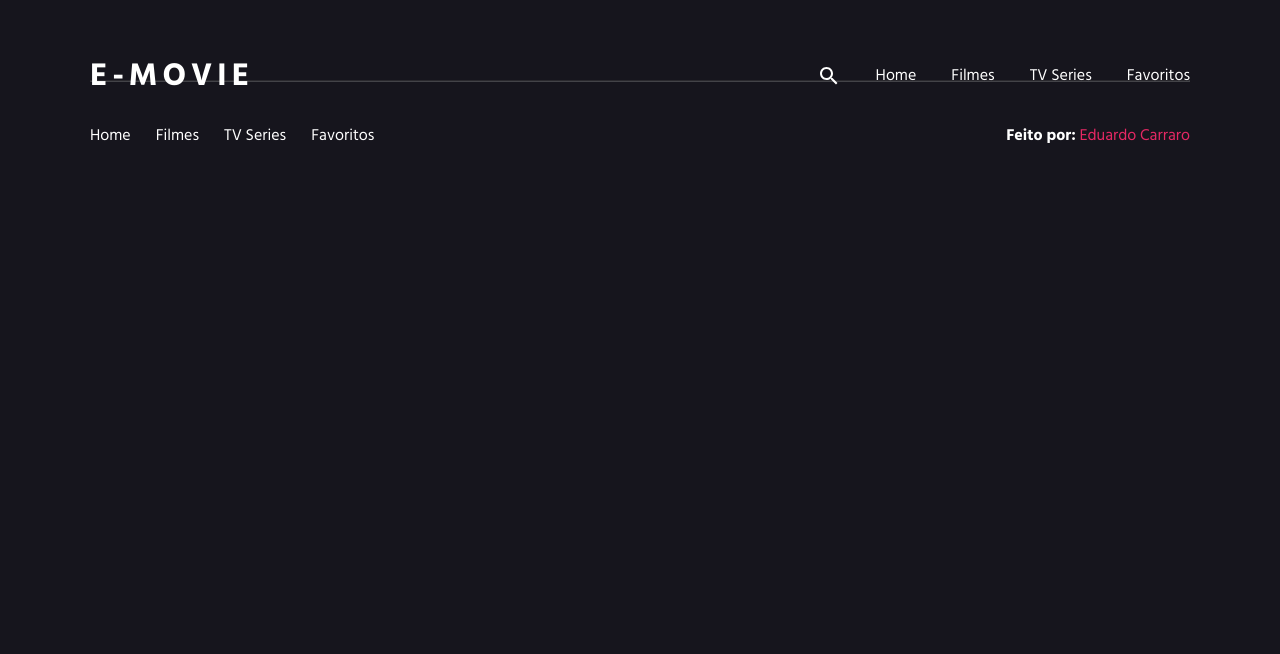
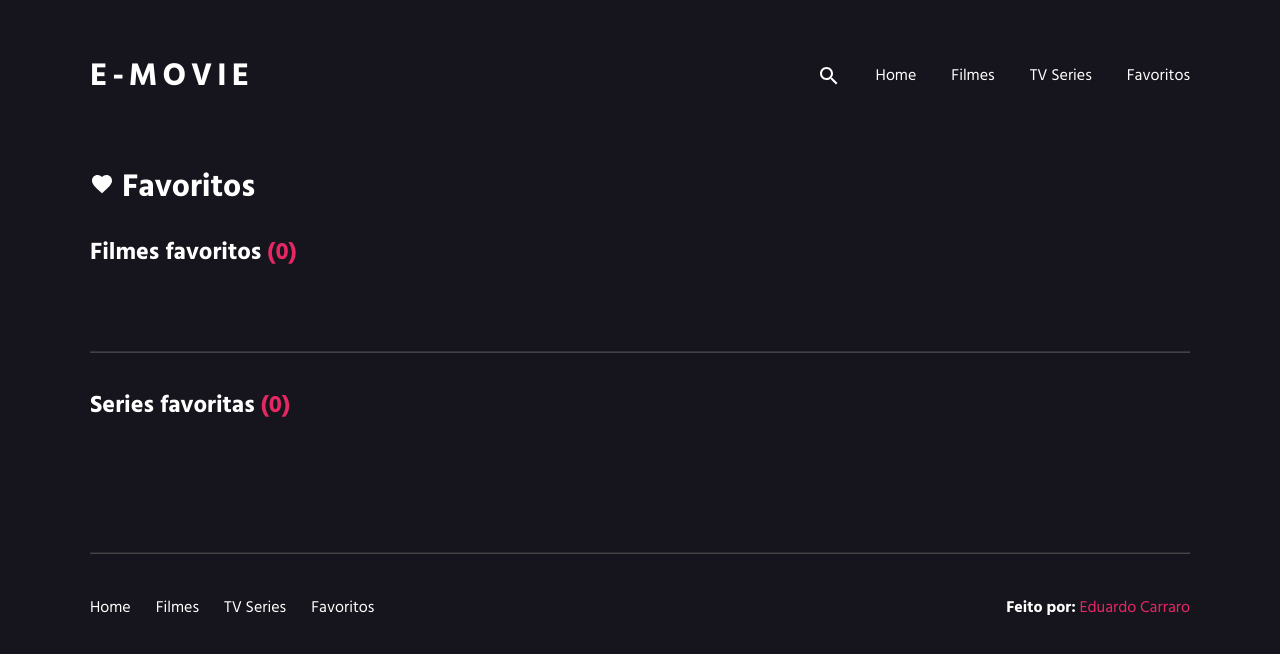
Before and after one commit to EduCrr/movies, a React (Create React App) app: page /favoritos in a window 1280 px wide. Shown: the top 654 px of the page. Built offline with nearby package versions, Linux system fonts and the light colour scheme.

Commit message:
pagina favoritos criada

```diff
--- a/src/App.js
+++ b/src/App.js
@@ -4,13 +4,16 @@ import Header from "./components/Header";
 import Footer from "./components/Footer";
 import { BrowserRouter } from "react-router-dom";
 import Routes from "./Routes";
+import { StateProvider } from "./contexts/StateContext";
 
 export default function App() {
   return (
-    <BrowserRouter>
-      <Header />
-      <Routes />
-      <Footer />
-    </BrowserRouter>
+    <StateProvider>
+      <BrowserRouter>
+        <Header />
+        <Routes />
+        <Footer />
+      </BrowserRouter>
+    </StateProvider>
   );
 }
--- /dev/null
+++ b/src/Pages/Favoritos/index.js
@@ -0,0 +1,99 @@
+import React from "react";
+import { FavoritosArea } from "./styled";
+import Favorite from "@material-ui/icons/Favorite";
+import Delete from "@material-ui/icons/Delete";
+import { useStateValue } from "../../contexts/StateContext";
+import { Link } from "react-router-dom";
+
+export default function Favortios() {
+  const [state, dispatch] = useStateValue();
+  function handleDelete(id) {
+    dispatch({
+      type: "remove",
+      id,
+    });
+  }
+  function handleDeleteSerie(id) {
+    dispatch({
+      type: "removeSerie",
+      id,
+    });
+  }
+  return (
+    <FavoritosArea>
+      <div className="area">
+        <h1>
+          <Favorite /> Favoritos
+        </h1>
+      </div>
+      <div>
+        <h2>
+          Filmes favoritos{" "}
+          <span>({state.favoritos.favoritosMovies.length})</span>
+        </h2>
+      </div>
+      <div className="favoritesArea">
+        {state.favoritos.favoritosMovies.length > 0 && (
+          <>
+            {state.favoritos.favoritosMovies.map((item, k) => (
+              <div className="favoritesItems" key={k}>
+                <div className="favoritesImage">
+                  <Link to={`filme/${item.id}`}>
+                    <img
+                      src={`https://image.tmdb.org/t/p/w300/${item.poster_path}`}
+                      alt={item.original_name}
+                    />
+                  </Link>
+                </div>
+                <div className="favoritesName">
+                  <Link to={`filme/${item.id}`}>{item.title}</Link>
+                </div>
+                <div className="favoritesBtns">
+                  <span>
+                    <Favorite />
+                  </span>
+                  <span>
+                    <Delete onClick={() => handleDelete(item.id)} />
+                  </span>
+                </div>
+              </div>
+            ))}
+          </>
+        )}
+      </div>
+      <hr />
+      <h2>
+        Series favoritas <span>({state.favoritos.favoritosSeries.length})</span>
+      </h2>
+      <div className="favoritesArea">
+        {state.favoritos.favoritosSeries.length > 0 && (
+          <>
+            {state.favoritos.favoritosSeries.map((item, k) => (
+              <div className="favoritesItems" key={k}>
+                <div className="favoritesImage">
+                  <Link to={`serie/${item.id}`}>
+                    <img
+                      src={`https://image.tmdb.org/t/p/w300/${item.poster_path}`}
+                      alt={item.original_name}
+                    />
+                  </Link>
+                </div>
+                <div className="favoritesName">
+                  <Link to={`serie/${item.id}`}>{item.name}</Link>
+                </div>
+                <div className="favoritesBtns">
+                  <span>
+                    <Favorite />
+                  </span>
+                  <span>
+                    <Delete onClick={() => handleDeleteSerie(item.id)} />
+                  </span>
+                </div>
+              </div>
+            ))}
+          </>
+        )}
+      </div>
+    </FavoritosArea>
+  );
+}
--- /dev/null
+++ b/src/Pages/Favoritos/styled.js
@@ -0,0 +1,64 @@
+import styled from "styled-components";
+
+export const FavoritosArea = styled.div`
+  margin: auto;
+
+  max-width: 1100px;
+  .area {
+    display: flex;
+    h1 {
+      margin-top: 10rem;
+      margin-bottom: 20px;
+    }
+  }
+  .favoritesArea {
+    margin-top: 3rem;
+    display: flex;
+    flex-wrap: wrap;
+    align-items: center;
+    .favoritesItems {
+      display: flex;
+      flex-direction: column;
+      width: 25%;
+
+      .favoritesImage {
+        img {
+          height: 450px;
+          width: 100%;
+          transform: scale(0.9);
+          transition: all ease 0.2s;
+          object-fit: cover;
+          &:hover {
+            transform: scale(1);
+            transition: all ease 0.2s;
+          }
+        }
+      }
+      .favoritesName {
+        text-align: center;
+        font-weight: bold;
+      }
+      .favoritesBtns {
+        display: flex;
+        justify-content: center;
+        span {
+          margin: 10px 20px;
+          &:nth-child(2) {
+            cursor: pointer;
+          }
+        }
+      }
+    }
+  }
+  hr {
+    color: #acacac !important;
+    opacity: 0.2;
+    margin: 2rem auto;
+  }
+`;
+/*
+.favoritesImage
+.favoritesName
+.favoritesDesc
+.favoritesBtns
+*/
--- a/src/Pages/Filme/index.js
+++ b/src/Pages/Filme/index.js
@@ -7,15 +7,18 @@ import api from "../../api";
 import SliderMovie from "../../components/SliderMovie";
 import Stars from "@material-ui/icons/Stars";
 import DateRange from "@material-ui/icons/DateRange";
+import { useStateValue } from "../../contexts/StateContext";
 export default function Filme() {
   const [filme, setFilme] = useState([]);
   const [atores, setAtores] = useState([]);
   const [similarMovie, setSimilarMovie] = useState([]);
   const { id } = useParams();
+  const [state, dispatch] = useStateValue();
 
   useEffect(() => {
     const loadSingleMovie = async () => {
       let movie = await api.getMovieInfo(id, "movie");
+      console.log(movie);
       setFilme(movie);
     };
     loadSingleMovie();
@@ -69,6 +72,20 @@ export default function Filme() {
     568: { items: 2 },
     1024: { items: 4 },
   };
+
+  function handleAddFav(filme) {
+    let dadosFilme = {
+      id: filme.id,
+      title: filme.title,
+      original_name: filme.original_name,
+      poster_path: filme.poster_path,
+    };
+
+    dispatch({
+      type: "addFav",
+      add: dadosFilme,
+    });
+  }
   return (
     <>
       <FilmeArea
@@ -125,7 +142,7 @@ export default function Filme() {
             <p>{filme.overview}</p>
           </div>
           <div className="descRight">
-            <button>++ favoritos</button>
+            <button onClick={() => handleAddFav(filme)}>++ favoritos</button>
           </div>
         </div>
 
--- a/src/Routes.js
+++ b/src/Routes.js
@@ -6,6 +6,7 @@ import Filme from "./Pages/Filme";
 import Series from "./Pages/Series";
 import Serie from "./Pages/Serie";
 import Search from "./Pages/Search";
+import Favoritos from "./Pages/Favoritos";
 export default function Routes() {
   return (
     <Switch>
@@ -27,6 +28,9 @@ export default function Routes() {
       <Route exact path="/search">
         <Search />
       </Route>
+      <Route exact path="/favoritos">
+        <Favoritos />
+      </Route>
     </Switch>
   );
 }
--- a/src/components/Header/index.js
+++ b/src/components/Header/index.js
@@ -62,7 +62,7 @@ export default function Header() {
                 <Link to="/tv-series">TV Series</Link>
               </li>
               <li>
-                <Link to="/">Favoritos</Link>
+                <Link to="/favoritos">Favoritos</Link>
               </li>
             </ul>
           </div>
--- a/src/components/SliderMovie/index.js
+++ b/src/components/SliderMovie/index.js
@@ -9,7 +9,7 @@ export default function SliderMovie({ data, noSlider, serie }) {
     data.items.results.length > 0 &&
     data.items.results.map((item, k) => (
       <div key={k}>
-        <Link to={`/filme/${item.id}`}>
+        <Link to={serie ? `/serie/${item.id}` : `/filme/${item.id}`}>
           <img
             onDragStart={handleDragStart}
             src={`https://image.tmdb.org/t/p/w300/${item.poster_path}`}
--- /dev/null
+++ b/src/contexts/StateContext.js
@@ -0,0 +1,29 @@
+import { createContext, useReducer, useContext, useEffect } from "react";
+import FavoritosReducer from "../reducers/FavoritosReducer";
+
+const initialState = {
+  favoritos: FavoritosReducer(),
+};
+
+function mainReducer(state = initialState, action = {}) {
+  return {
+    favoritos: FavoritosReducer(state.favoritos, action),
+  };
+}
+const localState = JSON.parse(localStorage.getItem("favoritos"));
+
+export const StateContext = createContext();
+
+export const StateProvider = ({ children }) => {
+  const [state, dispatch] = useReducer(mainReducer, localState || initialState);
+  useEffect(() => {
+    localStorage.setItem("favoritos", JSON.stringify(state));
+  }, [state]);
+  return (
+    <StateContext.Provider value={[state, dispatch]}>
+      {children}
+    </StateContext.Provider>
+  );
+};
+
+export const useStateValue = () => useContext(StateContext);
--- /dev/null
+++ b/src/reducers/FavoritosReducer.js
@@ -0,0 +1,44 @@
+const initialState = {
+  favoritosMovies: [],
+  favoritosSeries: [],
+};
+
+export default function FavoritosReducer(state = initialState, action = {}) {
+  function addData(info) {
+    let index = info.findIndex((item) => item.id === action.add.id);
+    if (index > -1) {
+      alert("Filme já adicionado!");
+    } else {
+      info.push(action.add);
+    }
+  }
+
+  switch (action.type) {
+    case "addFav":
+      let newFav = [...state.favoritosMovies];
+      addData(newFav);
+      return { ...state, favoritosMovies: newFav };
+      break;
+
+    case "remove":
+      let listFav = [...state.favoritosMovies];
+      let newFavList = listFav.filter((item) => item.id !== action.id);
+      return { ...state, favoritosMovies: newFavList };
+      break;
+
+    //serie
+
+    case "addFavSerie":
+      let newSer = [...state.favoritosSeries];
+      addData(newSer);
+      return { ...state, favoritosSeries: newSer };
+      break;
+
+    case "removeSerie":
+      let listSerie = [...state.favoritosSeries];
+      let newSerieList = listSerie.filter((item) => item.id !== action.id);
+      return { ...state, favoritosSeries: newSerieList };
+      break;
+  }
+  return state;
+}
```
Also changed, not shown: src/Pages/Serie/index.js (+20 -2 lines).
